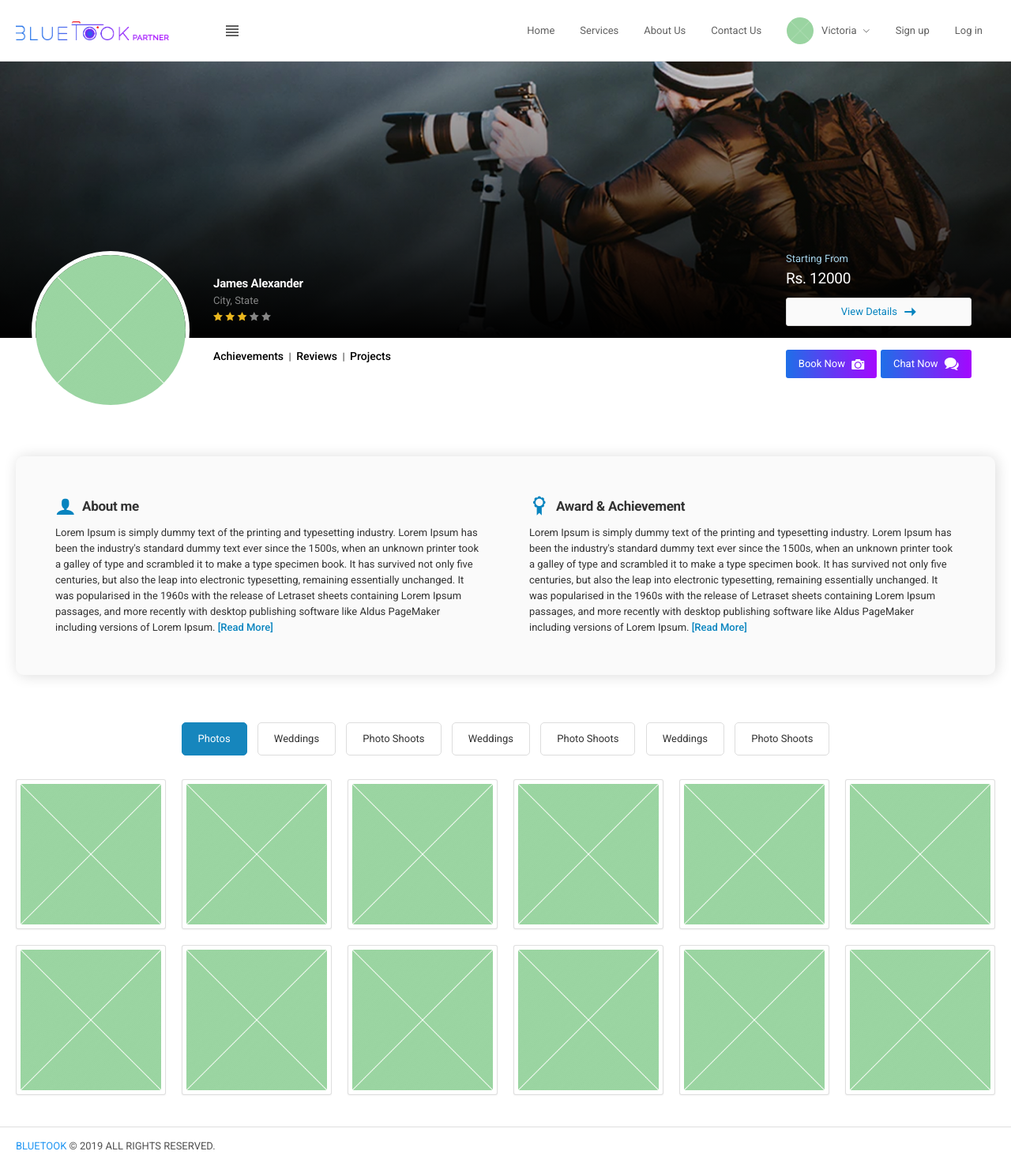
After one commit to idenisysinc/BlueTook, a PHP site: page /partner-profile-public.php in a window 1280 px wide. The commit adds this page. Shown: the whole page at 79% size. Run offline with PHP 8.4, Linux system fonts and the light colour scheme.

Commit message:
Partner Profile Public UI Design

```diff
--- a/assets/css/custom.css
+++ b/assets/css/custom.css
@@ -353,6 +353,159 @@
 .danger-btn{
 	background-color: #c62828!important;
 }
+.profile-public{
+	background-image: url('../../assets/images/public-profile-cover.jpg'),
+	linear-gradient(white, black);
+	background-size: cover;
+	background-repeat: no-repeat;
+	background-position: center;
+	min-height: 350px;
+	position: relative;
+}
+.profile-public .bg-img-overlay{
+	position: absolute;
+	left: 0;
+	right:0;
+	top: 0;
+	bottom: 0;
+	background-image: linear-gradient(transparent, black);
+}
+.pro-img-border{
+	border: 5px solid #fff;
+	border-radius: 50%;
+}
+.radius-10{
+	border-radius: 10px;
+}
+.link-color{
+	color: #0784bf;
+	font-weight: 500;
+}
+.blue-cover{
+ 	background: #0784bf;
+}
+.text-lgt-blue{
+	color: #a5d2e8;
+}
+.text-dp-blue{
+	color: #0784bf!important;
+}
+.profile-public-ctn{
+	margin-top: -150px;
+}
+/*-------- The Modal (background) -----------*/
+.modal-cust, #viewDetailsModal, #videoDetailsModal{
+  display: none; /* Hidden by default */
+  position: fixed; /* Stay in place */
+  z-index: 1; /* Sit on top */
+  padding-top: 100px; /* Location of the box */
+  left: 0;
+  top: 0;
+  width: 100%; /* Full width */
+  height: 100%; /* Full height */
+  overflow: auto; /* Enable scroll if needed */
+  background-color: rgba(0, 0, 0, 0.5); /* Black w/ opacity */
+}
+/* Modal Content */
+.modal-content-cust {
+  background-color: #fefefe;
+  margin: auto;
+  border: 1px solid #888;
+  width: 80%;
+  border-radius: 5px;
+  position: relative;
+}
+
+/* The Close Button */
+.close-cust, .close-view-details ,.close-video {
+    color: #eae9e9;
+    float: right;
+    font-size: 21px;
+    font-weight: bold;
+    position: absolute;
+    right: -20px;
+    top: -20px;
+    background: #303030;
+    width: 25px;
+    height: 25px;
+    line-height: 25px;
+    border-radius: 50%;
+    text-align: center;
+}
+
+.close-cust:hover, .close-cust:focus, .close-video:hover, .close-video:focus,
+.close-view-details:hover, .close-view-details:focus {
+  color: #000;
+  text-decoration: none;
+  cursor: pointer;
+}
+.viewDetailsContent{
+	width: 40%;
+}
+.viewDetailsContent .text-content{
+	max-height: 312px;
+    overflow: auto;
+}
+/*-------- /The Modal (background) -----------*/
+.custom-box-shadow{
+	-webkit-box-shadow: 2px 1px 18px 0px rgba(0, 0, 0, 0.14);
+	-moz-box-shadow: 2px 1px 18px 0px rgba(0, 0, 0, 0.14);
+    box-shadow: 2px 1px 18px 0px rgba(0, 0, 0, 0.14);
+    border: 0;
+}
+.font-size-25{
+	font-size: 25px;
+}
+.link-btn{
+	border:0;
+	background: none;
+	font-weight: 500;
+	padding: 0;
+	font-size: 14px;
+}
+.link-btn:hover{
+	color: #0784bf;
+}
+.link-btn:focus{
+	outline: 0;
+}
+.book-now-btn, .chat-now-btn{
+	width: 49%;
+}
+.book-now-btn{
+	margin-right: 2%;
+}
+.gradi-btn{
+  	background-color: #1e6fe8; /* For browsers that do not support gradients */
+    background-image: -webkit-linear-gradient(left, #1e6fe8, #a407fe);
+    background-image: -o-linear-gradient(left, #1e6fe8, #a407fe);
+    background-image: linear-gradient(to right, #1e6fe8, #a407fe); /* Standard syntax (must be last) */
+    border: 0;
+    padding: 8px 10px;
+}
+.gradi-btn:hover{
+	background: #1e6fe8;
+}
+.tab-filter{
+	background: #fff;
+	color: #333;
+	padding: 10px 20px;
+	border-radius: 5px;
+	margin-right: 10px;
+	margin-bottom: 10px;
+	border: 1px solid #ddd;
+	transition: all .15s ease-in-out;
+	display: inline-block;
+}
+.tab-filter:last-child{
+	margin-right: 0px;
+	margin-bottom: 0px;
+}
+.tab-filter:hover, .tab-filter.active{
+	background: #1686bd;
+	color: #fff;
+	border: 1px solid #1686bd;
+}
 /*------- Media Query --------*/
 @media(min-width: 1025px){
 	.show-desktop{
@@ -394,6 +547,12 @@
 	.full-width-mob{
 		width: 100%!important;
 	}
+	.viewDetailsContent{
+	width: 80%;
+	}
+	.tab-dark-text{
+		color: #333;
+	}
 }
 @media(max-width: 767px){
 	.sm-mob-mb{
@@ -402,4 +561,10 @@
 	.step-section{
 		width: 100%;
 	}
+	.mob-dark-text{
+		color: #333;
+	}
+	.mob-text-center{
+		text-align: center;
+	}
 }
--- /dev/null
+++ b/partner-profile-public.php
@@ -0,0 +1,328 @@
+
+	<?php include('header.php') ?>
+	<!-- /main navbar -->
+
+
+	<!-- Page content -->
+	<div class="page-content bg-white">
+
+		<!-- Main content -->
+		<div class="content-wrapper">
+			<div class="profile-public">
+				<div class="bg-img-overlay"></div>
+			</div>
+			<!-- Content area -->
+			<div class="content profile-public-ctn">
+				<div class="row">
+					<div class="col-lg-9">
+						<div>
+							<div class="card-body mob-text-center">
+								<div class="card-img-actions d-inline-block mb-3 pro-img-border float-md-left mr-md-4">
+									<img class="img-fluid rounded-circle" src="assets/images/placeholders/placeholder.jpg" width="190" height="190" alt="">
+									<div class="card-img-actions-overlay card-img rounded-circle">
+										<button id="videoDetailsBtn" class="btn btn-outline bg-white text-white border-white border-2 btn-icon rounded-round" title="Profile">
+											<i class="icon-play4"></i>
+										</button>
+									</div>
+								</div>
+
+					    		<div class="float-md-left mt-md-4">
+					    			<div class="mb-4 text-white">
+					    				<h6 class="font-weight-bold mb-0 mob-dark-text">James Alexander</h6>
+										<span class="opacity-50 mob-dark-text">City, State</span>
+										<p><i class="icon-star-full2 font-size-sm star-rate-on"></i> <i class="icon-star-full2 font-size-sm star-rate-on"></i> <i class="icon-star-full2 font-size-sm star-rate-on"></i> <i class="icon-star-full2 font-size-sm star-rate-off"></i> <i class="icon-star-full2 font-size-sm star-rate-off"></i></p>
+					    			</div>
+									<button class="openmodal-cust myBtn link-btn">Achievements</button> <span>&nbsp;|&nbsp;</span>
+									<button class="openmodal-cust myBtn link-btn">Reviews</button> <span>&nbsp;|&nbsp;</span>
+									<button class="openmodal-cust myBtn link-btn">Projects</button>
+					    		</div>
+					    	</div>
+				    	</div>
+					</div>
+					<div class="col-lg-3">
+						<div class="px-4 text-white">
+							<p class="text-lgt-blue mb-0 mt-3 tab-dark-text">Starting From</p>
+							<h4 class="tab-dark-text">Rs. 12000</h4>
+							<button type="button" id="viewDetailsBtn" class="btn btn-light d-block w-100 text-dp-blue">View Details <i class="icon-arrow-right7 ml-1"></i></button>
+							<div class="mt-4">
+								<button type="button" class="btn btn-primary book-now-btn gradi-btn">Book Now <i class="icon-camera ml-1"></i></button><button type="button" class="btn btn-primary chat-now-btn gradi-btn">Chat Now <i class="icon-bubbles2 ml-1"></i></button>
+							</div>
+						</div>
+					</div>
+				</div>
+				<!-- Trigger/Open The Modal -->
+			</div>
+			<!-- /Content area -->
+			<!-- Content area -->
+			<div class="content">
+				<div class="card radius-10 custom-box-shadow bg-light">
+					<div class="row py-4 px-md-4">
+						<div class="col-sm-6">
+							<div class="card-body">
+								<h5><strong><i class="icon-user mr-1 link-color font-size-25"></i> About me</strong></h5>
+								<p class="mb-0">Lorem Ipsum is simply dummy text of the printing and typesetting industry. Lorem Ipsum has been the industry's standard dummy text ever since the 1500s, when an unknown printer took a galley of type and scrambled it to make a type specimen book. It has survived not only five centuries, but also the leap into electronic typesetting, remaining essentially unchanged. It was popularised in the 1960s with the release of Letraset sheets containing Lorem Ipsum passages, and more recently with desktop publishing software like Aldus PageMaker including versions of Lorem Ipsum. <a href="#" class="link-color">[Read More]</a></p>
+							</div>
+						</div>
+						<div class="col-sm-6">
+							<div class="card-body">
+								<h5><strong><i class="icon-medal mr-1 link-color font-size-25"></i> Award &amp; Achievement</strong></h5>
+								<p class="mb-0">Lorem Ipsum is simply dummy text of the printing and typesetting industry. Lorem Ipsum has been the industry's standard dummy text ever since the 1500s, when an unknown printer took a galley of type and scrambled it to make a type specimen book. It has survived not only five centuries, but also the leap into electronic typesetting, remaining essentially unchanged. It was popularised in the 1960s with the release of Letraset sheets containing Lorem Ipsum passages, and more recently with desktop publishing software like Aldus PageMaker including versions of Lorem Ipsum. <a href="#" class="link-color">[Read More]</a></p>
+							</div>
+						</div>
+					</div>
+				</div>
+				<!-- Image grid -->
+				<div class="text-center mt-5 mb-3">
+					<a href="#" class="tab-filter active">Photos</a>
+					<a href="#" class="tab-filter">Weddings</a>
+					<a href="#" class="tab-filter">Photo Shoots</a>
+					<a href="#" class="tab-filter">Weddings</a>
+					<a href="#" class="tab-filter">Photo Shoots</a>
+					<a href="#" class="tab-filter">Weddings</a>
+					<a href="#" class="tab-filter">Photo Shoots</a>
+				</div>
+				<div class="row">
+					<div class="col-sm-6 col-lg-2">
+						<div class="card">
+							<div class="card-img-actions m-1">
+								<img class="card-img img-fluid" src="assets/images/placeholders/placeholder.jpg" alt="">
+							</div>
+						</div>
+					</div>
+
+					<div class="col-sm-6 col-lg-2">
+						<div class="card">
+							<div class="card-img-actions m-1">
+								<img class="card-img img-fluid" src="assets/images/placeholders/placeholder.jpg" alt="">
+							</div>
+						</div>
+					</div>
+
+					<div class="col-sm-6 col-lg-2">
+						<div class="card">
+							<div class="card-img-actions m-1">
+								<img class="card-img img-fluid" src="assets/images/placeholders/placeholder.jpg" alt="">
+							</div>
+						</div>
+					</div>
+
+					<div class="col-sm-6 col-lg-2">
+						<div class="card">
+							<div class="card-img-actions m-1">
+								<img class="card-img img-fluid" src="assets/images/placeholders/placeholder.jpg" alt="">
+							</div>
+						</div>
+					</div>
+
+					<div class="col-sm-6 col-lg-2">
+						<div class="card">
+							<div class="card-img-actions m-1">
+								<img class="card-img img-fluid" src="assets/images/placeholders/placeholder.jpg" alt="">
+							</div>
+						</div>
+					</div>
+
+					<div class="col-sm-6 col-lg-2">
+						<div class="card">
+							<div class="card-img-actions m-1">
+								<img class="card-img img-fluid" src="assets/images/placeholders/placeholder.jpg" alt="">
+							</div>
+						</div>
+					</div>
+
+				</div>
+
+				<div class="row">
+					<div class="col-sm-6 col-lg-2">
+						<div class="card">
+							<div class="card-img-actions m-1">
+								<img class="card-img img-fluid" src="assets/images/placeholders/placeholder.jpg" alt="">
+							</div>
+						</div>
+					</div>
+
+					<div class="col-sm-6 col-lg-2">
+						<div class="card">
+							<div class="card-img-actions m-1">
+								<img class="card-img img-fluid" src="assets/images/placeholders/placeholder.jpg" alt="">
+							</div>
+						</div>
+					</div>
+
+					<div class="col-sm-6 col-lg-2">
+						<div class="card">
+							<div class="card-img-actions m-1">
+								<img class="card-img img-fluid" src="assets/images/placeholders/placeholder.jpg" alt="">
+							</div>
+						</div>
+					</div>
+
+					<div class="col-sm-6 col-lg-2">
+						<div class="card">
+							<div class="card-img-actions m-1">
+								<img class="card-img img-fluid" src="assets/images/placeholders/placeholder.jpg" alt="">
+							</div>
+						</div>
+					</div>
+
+					<div class="col-sm-6 col-lg-2">
+						<div class="card">
+							<div class="card-img-actions m-1">
+								<img class="card-img img-fluid" src="assets/images/placeholders/placeholder.jpg" alt="">
+							</div>
+						</div>
+					</div>
+
+					<div class="col-sm-6 col-lg-2">
+						<div class="card">
+							<div class="card-img-actions m-1">
+								<img class="card-img img-fluid" src="assets/images/placeholders/placeholder.jpg" alt="">
+							</div>
+						</div>
+					</div>
+
+				</div>
+				<!-- /Image grid -->
+			</div>
+			<!-- /content area -->
+
+
+			<!-- Footer -->
+			<?php include('footer.php') ?>
+			<!-- /footer -->
+
+		</div>
+		<!-- /main content -->
+
+	</div>
+	<!-- /page content -->
+	<!-- The Modal -->
+	<div class="modal-cust">
+
+	  <!-- Modal content -->
+	  <div class="modal-content-cust">
+	    <span class="close-cust">&times;</span>
+	    <div class="p-3">
+    		<p>Some text in the Modal..</p>
+		</div>
+	  </div>
+
+	</div>
+	<div class="modal-cust">
+
+	  <!-- Modal content -->
+	  <div class="modal-content-cust">
+	    <span class="close-cust">&times;</span>
+	    <div class="p-3">
+    		<p>Some text in the Modal..</p>
+		</div>
+	  </div>
+
+	</div>
+	<div class="modal-cust">
+
+	  <!-- Modal content -->
+	  <div class="modal-content-cust">
+	    <span class="close-cust">&times;</span>
+    	<div class="p-3">
+    		<p>Some text in the Modal..</p>
+		</div>
+	  </div>
+
+	</div>
+	<!-- /The Modal -->
+	<!-- View Details Modal -->
+	<div>
+		<!-- The Modal -->
+		<div id="viewDetailsModal">
+
+		  <!-- Modal content -->
+		  <div class="modal-content-cust viewDetailsContent">
+		    <span class="close-view-details">&times;</span>
+		    <div class="p-3 text-content">
+		    	<p><i class="icon-calendar3 link-color mr-2"></i><strong>Event name</strong> - Wedding, birthday, baby shoot etc</p>
+				<p><i class="icon-price-tags link-color mr-1"></i> <strong>Rate</strong> - Price in rupees</p>
+				<p><i class="icon-checkmark link-color mr-2"></i><strong>Rate type</strong> - eg hourly, daily etc</p>
+				<p><i class="icon-file-text link-color mr-2"></i><strong>Notes</strong> - a short note upto 150 chars</p>
+				<p>Lorem Ipsum is simply dummy text of the printing and typesetting industry. Lorem Ipsum has been the industry's standard dummy text ever since the 1500s, when an unknown printer took a galley of type and scrambled it to make a type specimen book. It has survived not only five centuries, but also the leap into electronic typesetting, remaining essentially unchanged. It was popularised in the 1960s with the release of Letraset sheets containing Lorem Ipsum passages, and more recently with desktop publishing software like Aldus PageMaker including versions of Lorem Ipsum.</p>
+				<p>Lorem Ipsum is simply dummy text of the printing and typesetting industry. Lorem Ipsum has been the industry's standard dummy text ever since the 1500s, when an unknown printer took a galley of type and scrambled it to make a type specimen book. It has survived not only five centuries, but also the leap into electronic typesetting, remaining essentially unchanged. It was popularised in the 1960s with the release of Letraset sheets containing Lorem Ipsum passages, and more recently with desktop publishing software like Aldus PageMaker including versions of Lorem Ipsum.</p>
+		    </div>
+		  </div>
+
+		</div>
+	</div>
+	<!-- View Details Modal -->
+	<!-- Video Modal -->
+	<div>
+		<!-- The Modal -->
+		<div id="videoDetailsModal">
+
+		  	<!-- Modal content -->
+		  	<div class="modal-content-cust">
+		    	<span class="close-video">&times;</span>
+		    	<div class="p-3">
+		    		<p>This is the video popup.</p>
+		    	</div>
+		  	</div>
+		</div>
+	</div>
+	<!-- Video Modal -->
+	<!-- script for achievements, reviews, projects -->
+	<script>
+		var modals = document.getElementsByClassName('modal-cust');
+		// Get the button that opens the modal
+		var btns = document.getElementsByClassName("openmodal-cust");
+		var spans=document.getElementsByClassName("close-cust");
+		for(let i=0;i<btns.length;i++){
+		    btns[i].onclick = function() {
+		        modals[i].style.display = "block";
+		    }
+		}
+		for(let i=0;i<spans.length;i++){
+		    spans[i].onclick = function() {
+		        modals[i].style.display = "none";
+		    }
+		}
+	</script>
+	<!-- script for view details -->
+	<script>
+		// Get the modal
+		var modal_1 = document.getElementById("viewDetailsModal");
+		var modal_2 = document.getElementById("videoDetailsModal");
+		// Get the button that opens the modal
+		var btn_1 = document.getElementById("viewDetailsBtn");
+		var btn_2 = document.getElementById("videoDetailsBtn");
+		// Get the <span> element that closes the modal
+		var span_1 = document.getElementsByClassName("close-view-details")[0];
+		var span_2 = document.getElementsByClassName("close-video")[0];
+
+		// When the user clicks the button, open the modal
+		btn_1.onclick = function() {
+		  modal_1.style.display = "block";
+		}
+		btn_2.onclick = function() {
+		  modal_2.style.display = "block";
+		}
+
+		// When the user clicks on <span> (x), close the modal
+		span_1.onclick = function() {
+		  modal_1.style.display = "none";
+		}
+		span_2.onclick = function() {
+		  modal_2.style.display = "none";
+		}
+
+		// When the user clicks anywhere outside of the modal, close it
+		window.onclick = function(event_1) {
+		  if (event_1.target == modal_1) {
+		    modal_1.style.display = "none";
+		  }
+		}
+		window.onclick = function(event_2) {
+		  if (event_2.target == modal_2) {
+		    modal_2.style.display = "none";
+		  }
+		}
+		</script>
+</body>
+</html>
```
Also changed, not shown: assets/images/public-profile-cover.jpg (added).
